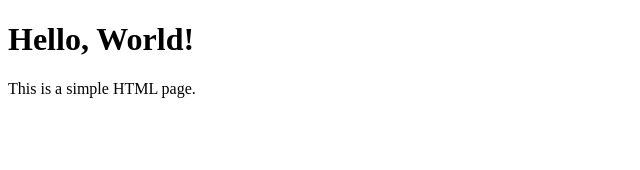
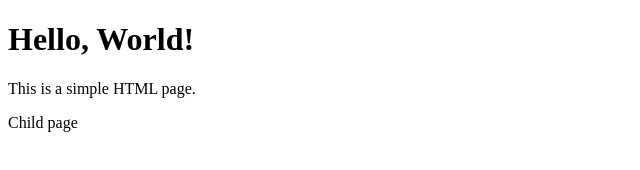
Before and after one commit to mahabali9823/demo, a plain HTML site: page hello.html in a window 1280 px wide. Shown: the full height of the page, 0-640 px from the left. Drawn offline with Linux system fonts and the light colour scheme.

Commit message:
child branch

```diff
--- a/hello.html
+++ b/hello.html
@@ -6,5 +6,6 @@
 <body>
     <h1>Hello, World!</h1>
     <p>This is a simple HTML page.</p>
+    <p>Child page</p>
 </body>
 </html>
```
